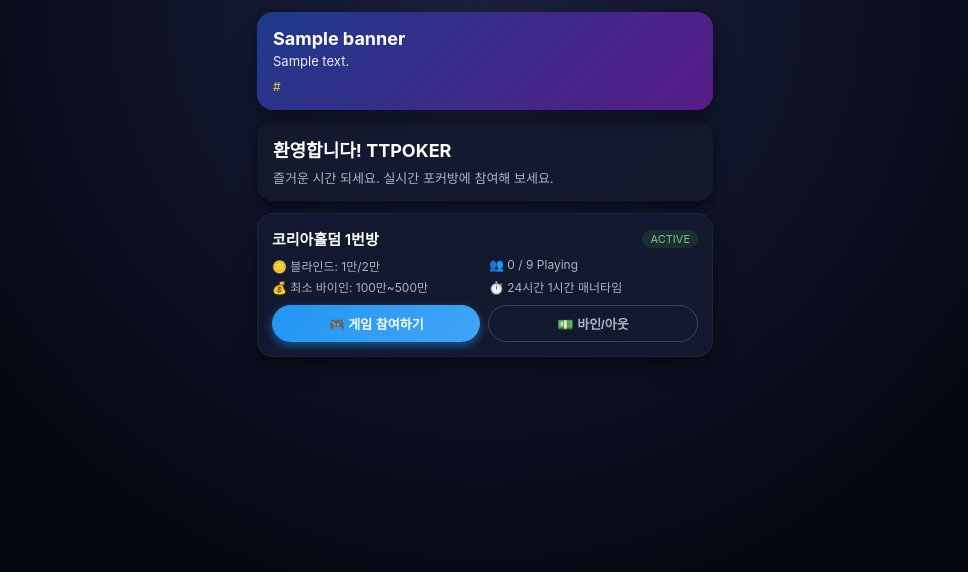
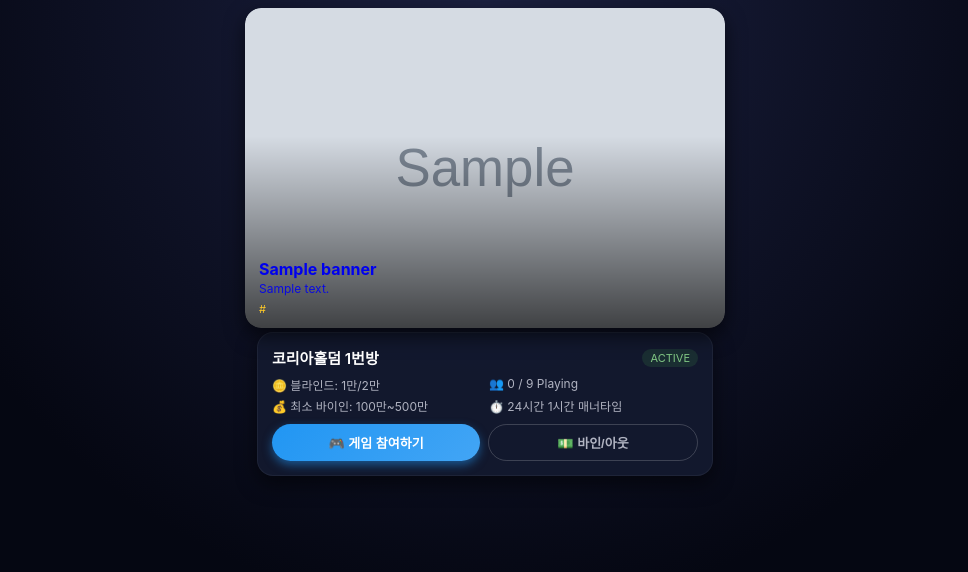
Before and after one commit to royalswap114-cloud/poker-miniapp-bot, a FastAPI app: page / in a window 1280 px wide. Shown: the top 572 px of the page, without its empty margins (155-1123 px from the left). Run offline with FastAPI, Linux system fonts and the light colour scheme; data comes from the database, SQL or seed files in the repository; both versions use the stored data as it was after the commit; tables that the repository leaves empty hold one stand-in row (values such as "Sample post"); grey boxes marked "Sample" are stand-in pictures.

Commit message:
Remove welcome section and enlarge banner carousel

```diff
--- a/poker_miniapp_bot.py
+++ b/poker_miniapp_bot.py
@@ -305,10 +305,12 @@ def main() -> None:
         admin_menu,
         admin_callback_handler,
         build_admin_create_room_conversation,
+        build_banner_create_conversation,
     )
 
     application.add_handler(CommandHandler("admin", admin_menu))
     application.add_handler(build_admin_create_room_conversation())
+    application.add_handler(build_banner_create_conversation())
     application.add_handler(CallbackQueryHandler(admin_callback_handler, pattern="^admin_"))
 
     # 버튼(callback_query) 핸들러 등록 (일반 유저용)
--- a/webapp/static/css/style.css
+++ b/webapp/static/css/style.css
@@ -29,57 +29,92 @@ body {
 
 /* 배너 캐러셀 */
 .banner-carousel {
-    padding: 12px 12px 0;
+    padding: 8px 0 4px; /* 좌우 여백 최소화, 전체 너비 느낌 */
 }
 
-.swiper {
+.banner-swiper {
     border-radius: 16px;
     overflow: hidden;
-    box-shadow: 0 8px 20px rgba(0, 0, 0, 0.4);
+    box-shadow: 0 8px 20px rgba(0, 0, 0, 0.6);
+    height: 320px; /* 요구사항: 높이 300~350px 사이 (모바일 전체 너비) */
 }
 
 .banner-slide {
     position: relative;
-    padding: 16px;
-    background: linear-gradient(135deg, #1e3a8a, #581c87);
-    color: #fff;
+    width: 100%;
+    height: 100%;
+}
+
+.banner-image-link {
+    display: block;
+    width: 100%;
+    height: 100%;
+    position: relative;
+}
+
+.banner-image {
+    width: 100%;
+    height: 100%;
+    object-fit: cover;
+    display: block;
+    border-radius: 16px;
+    /* GIF, PNG, JPG 모두 지원 (GIF는 자동으로 애니메이션 재생) */
+}
+
+.banner-overlay {
+    position: absolute;
+    inset: 0;
+    background: linear-gradient(to top, rgba(0, 0, 0, 0.7), transparent 60%);
+    padding: 12px 14px;
+    display: flex;
+    flex-direction: column;
+    justify-content: flex-end;
 }
 
 .banner-title {
-    font-size: 18px;
+    font-size: 16px;
     font-weight: 700;
-    margin-bottom: 4px;
+    margin-bottom: 2px;
 }
 
 .banner-desc {
-    font-size: 13px;
+    font-size: 12px;
     opacity: 0.9;
 }
 
-.banner-link {
-    margin-top: 10px;
-    font-size: 12px;
+.banner-link-text {
+    margin-top: 6px;
+    font-size: 11px;
     color: var(--accent);
 }
 
-/* 환영 카드 */
-
-.welcome-card {
-    margin: 12px;
-    padding: 14px 16px;
-    background: rgba(20, 26, 47, 0.9);
-    border-radius: 16px;
-    box-shadow: 0 6px 16px rgba(0, 0, 0, 0.5);
+/* Swiper 네비게이션 & 인디케이터 */
+.banner-swiper .swiper-button-prev,
+.banner-swiper .swiper-button-next {
+    color: #ffffff;
+    width: 40px;   /* 모바일에서도 잘 보이도록 크게 */
+    height: 40px;
+    border-radius: 50%;
+    background: rgba(0, 0, 0, 0.4);
+    box-shadow: 0 2px 6px rgba(0, 0, 0, 0.5);
 }
 
-.welcome-card h1 {
-    font-size: 18px;
-    margin-bottom: 6px;
+.banner-swiper .swiper-button-prev:after,
+.banner-swiper .swiper-button-next:after {
+    font-size: 20px;
 }
 
-.welcome-card p {
-    font-size: 13px;
-    color: var(--text-secondary);
+.banner-swiper .swiper-pagination-bullets {
+    bottom: 6px;
+}
+
+.banner-swiper .swiper-pagination-bullet {
+    background: rgba(255, 255, 255, 0.6);
+    opacity: 1;
+}
+
+.banner-swiper .swiper-pagination-bullet-active {
+    background: var(--accent);
 }
 
 /* 방 리스트 */
--- a/webapp/static/js/main.js
+++ b/webapp/static/js/main.js
@@ -31,23 +31,39 @@ async function loadBanners() {
         container.innerHTML = "";
 
         if (!banners.length) {
-            // 기본 배너
+            // 기본 배너 (이미지 슬라이드가 없을 때)
             const slide = document.createElement("div");
             slide.className = "swiper-slide banner-slide";
             slide.innerHTML = `
-                <div class="banner-title">JACKPOT 100만원</div>
-                <div class="banner-desc">royalswap_kr 채널을 확인하세요.</div>
-                <div class="banner-link">@royalswap_kr</div>
+                <a class="banner-image-link" href="https://t.me/royalswap_kr" target="_blank" rel="noopener noreferrer">
+                    <img src="https://via.placeholder.com/800x200?text=JACKPOT+100%EB%A7%8C%EC%9B%90" alt="JACKPOT 100만원" class="banner-image" loading="lazy" />
+                    <div class="banner-overlay">
+                        <div class="banner-title">JACKPOT 100만원</div>
+                        <div class="banner-desc">royalswap_kr 채널을 확인하세요.</div>
+                        <div class="banner-link-text">@royalswap_kr</div>
+                    </div>
+                </a>
             `;
             container.appendChild(slide);
         } else {
             for (const b of banners) {
                 const slide = document.createElement("div");
                 slide.className = "swiper-slide banner-slide";
+
+                const imageUrl = b.image_url || "https://via.placeholder.com/800x200?text=TTPOKER";
+                const linkUrl = b.link_url || "#";
+
+                // 배너 전체를 클릭 가능한 링크로 처리
+                // GIF, PNG, JPG 모두 지원 (GIF는 자동으로 애니메이션 재생됨)
                 slide.innerHTML = `
-                    <div class="banner-title">${b.title || ""}</div>
-                    <div class="banner-desc">${b.description || ""}</div>
-                    ${b.link_url ? `<div class="banner-link">${b.link_url}</div>` : ""}
+                    <a class="banner-image-link" href="${linkUrl}" target="_blank" rel="noopener noreferrer">
+                        <img src="${imageUrl}" alt="${b.title || ""}" class="banner-image" loading="lazy" />
+                        <div class="banner-overlay">
+                            ${b.title ? `<div class="banner-title">${b.title}</div>` : ""}
+                            ${b.description ? `<div class="banner-desc">${b.description}</div>` : ""}
+                            ${b.link_url ? `<div class="banner-link-text">${b.link_url}</div>` : ""}
+                        </div>
+                    </a>
                 `;
                 container.appendChild(slide);
             }
@@ -56,14 +72,19 @@ async function loadBanners() {
         if (swiperInstance) {
             swiperInstance.update();
         } else {
-            swiperInstance = new Swiper(".swiper", {
+            swiperInstance = new Swiper(".banner-swiper", {
                 loop: true,
                 autoplay: {
-                    delay: 4000,
+                    delay: 4000, // 4초마다 자동 슬라이드
+                    disableOnInteraction: false,
                 },
                 pagination: {
                     el: ".swiper-pagination",
                     clickable: true,
+                },
+                navigation: {
+                    nextEl: ".swiper-button-next",
+                    prevEl: ".swiper-button-prev",
                 },
             });
         }
--- a/webapp/templates/index.html
+++ b/webapp/templates/index.html
@@ -15,21 +15,19 @@
 <div id="app">
     <!-- 상단 배너 / 캐러셀 -->
     <header class="banner-carousel">
-        <div class="swiper">
+        <div class="swiper banner-swiper">
             <div class="swiper-wrapper" id="banner-container">
                 <!-- JS 가 배너 슬라이드 채움 -->
             </div>
+            <!-- 좌우 네비게이션 버튼 -->
+            <div class="swiper-button-prev"></div>
+            <div class="swiper-button-next"></div>
+            <!-- 위치 인디케이터 점 -->
             <div class="swiper-pagination"></div>
         </div>
     </header>
 
-    <!-- 환영 메시지 카드 -->
-    <section class="welcome-card">
-        <h1>환영합니다! TTPOKER</h1>
-        <p>즐거운 시간 되세요. 실시간 포커방에 참여해 보세요.</p>
-    </section>
-
-    <!-- 방 리스트 -->
+    <!-- 방 리스트 (포커방 카드 목록) -->
     <main class="room-list" id="room-list">
         <!-- JS 가 방 카드 렌더링 -->
         <div class="room-card skeleton">
```
Also changed, not shown: bot/handlers/admin.py (+363 -16 lines), animated_banner1.html (added), poker.db (added), 1 other file.
